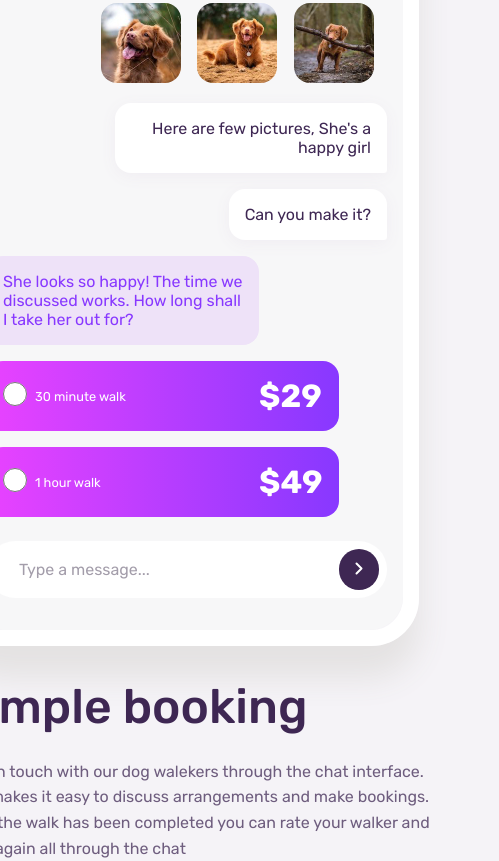
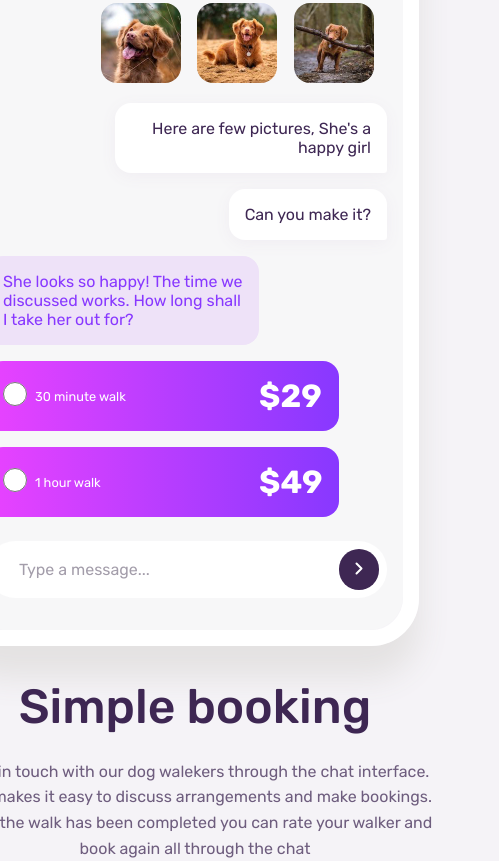
Before and after one commit to Sage-25/CHAT-APP, a plain HTML site: page index.html in a window 390 px wide. Shown: the part 327-1188 px from the top of the page, 499 px wide, since content can reach past the window. Drawn offline with Linux system fonts and the light colour scheme.

Commit message:
fixed the text alignment center issue

```diff
--- a/css-styles/chat-app.css
+++ b/css-styles/chat-app.css
@@ -5,15 +5,6 @@
   align-items: center;
   padding-left: 2rem;
   padding-right: 2rem;
-}
-
-@media (max-width: 1155px) {
-  .main-container {
-    grid-template-columns: 1fr;
-    gap: 2rem;
-    padding-right: 4rem;
-    padding-left: 4rem;
-  }
 }
 
 .phone-casing {
@@ -231,9 +222,3 @@
   line-height: 1.6rem;
   color: hsl(271, 15%, 43%);
 }
-
-@media (max-width: 1155px) {
-  .main-header-container {
-    width: 30rem;
-  }
-}
--- a/css-styles/media-query.css
+++ b/css-styles/media-query.css
@@ -0,0 +1,15 @@
+@media (max-width: 1155px) {
+  .main-container {
+    grid-template-columns: 1fr;
+    gap: 2rem;
+    padding-right: 2rem;
+    padding-left: 2rem;
+  }
+}
+
+@media (max-width: 1155px) {
+  .main-header-container {
+    width: 30rem;
+    text-align: center;
+  }
+}
```
